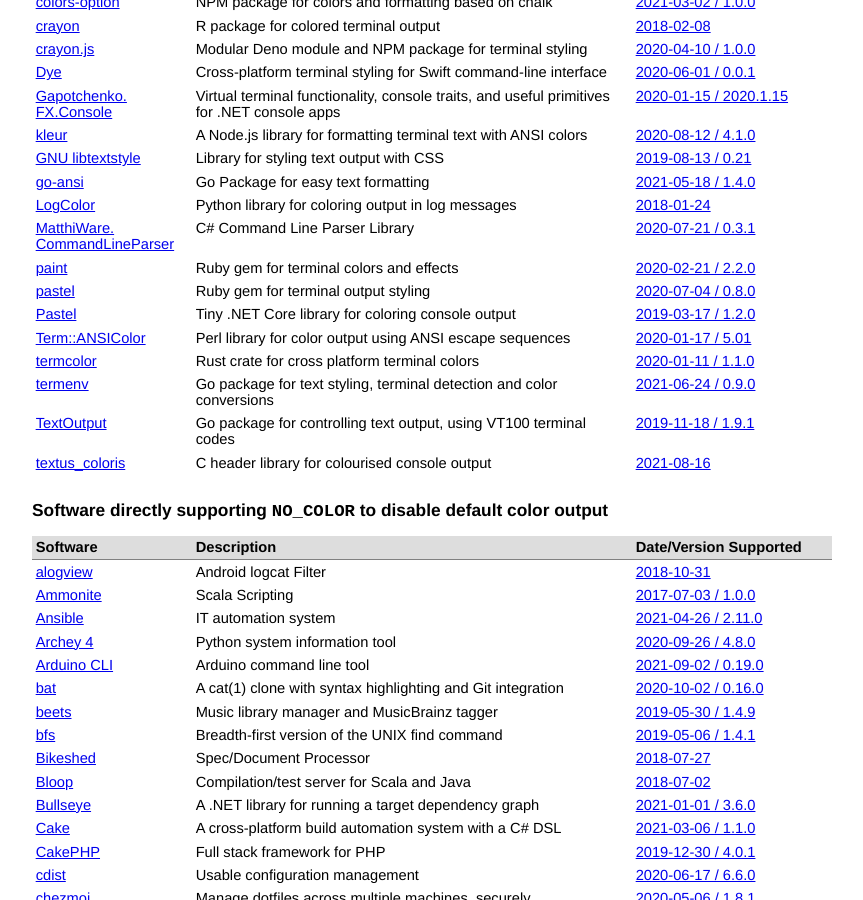
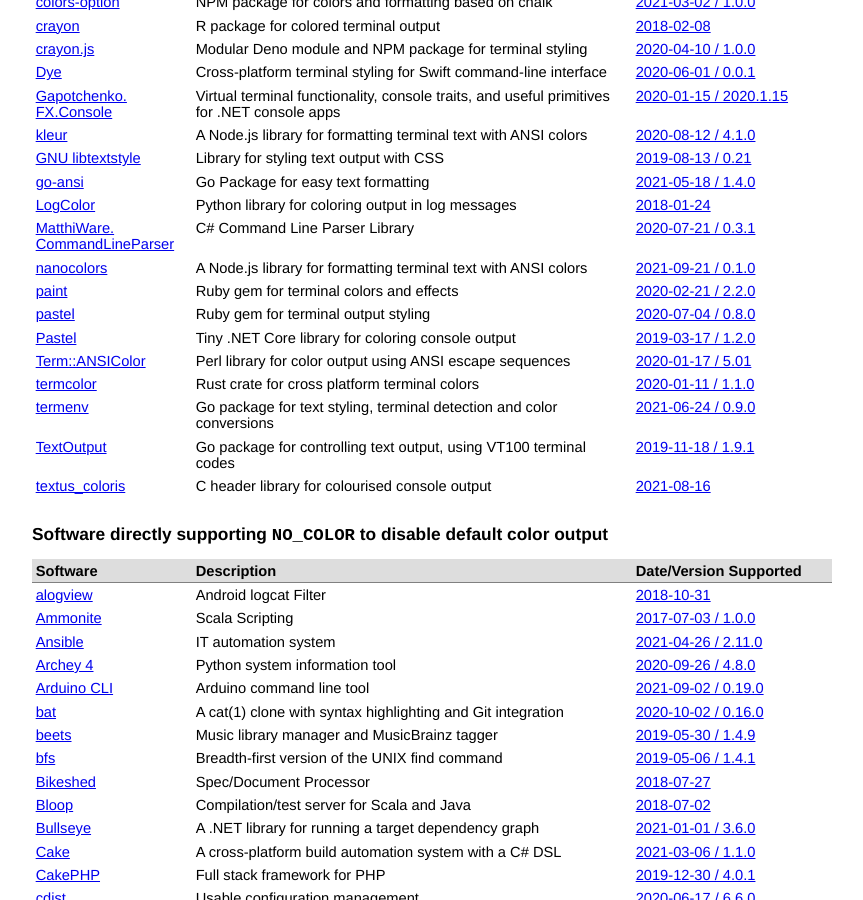
Before and after one commit to jcs/no_color, a Jekyll site: the page built from index.md, in a window 1280 px wide and 900 px high, scrolled down 887 px. Shown: the whole window, without its empty margins (208-1071 px from the left). Built offline with Jekyll 4.4.1, drawn with Linux system fonts in a browser that asks for light colours; our own code applies the rules of GitHub Pages for plain Markdown files.

Commit message:
Add Nano Colors

```diff
--- a/index.md
+++ b/index.md
@@ -78,6 +78,7 @@ color via `NO_COLOR`.
 | [go-ansi](https://git.sr.ht/~poldi1405/go-ansi/) | Go Package for easy text formatting | [2021-05-18 / 1.4.0](https://git.sr.ht/~poldi1405/go-ansi/commit/5d3db1d715a4ab8b00dda60b9b87054a4146c1aa)
 | [LogColor](https://github.com/induane/logcolor) | Python library for coloring output in log messages | [2018-01-24](https://github.com/induane/logcolor/commit/0092b0af2a1506eee2b0ca028b1cf51f78fc91fa) |
 | [MatthiWare. CommandLineParser](https://github.com/MatthiWare/CommandLineParser.Core) | C# Command Line Parser Library | [2020-07-21 / 0.3.1](https://github.com/MatthiWare/CommandLineParser.Core/commit/240154043afadee1a581866f537b22048d2f69bc) |
+| [nanocolors](https://github.com/ai/nanocolors) | A Node.js library for formatting terminal text with ANSI colors | [2021-09-21 / 0.1.0](https://github.com/ai/nanocolors/releases/tag/0.1.0) |
 | [paint](https://github.com/janlelis/paint) | Ruby gem for terminal colors and effects | [2020-02-21 / 2.2.0](https://github.com/janlelis/paint/tree/v2.2.0) |
 | [pastel](https://github.com/piotrmurach/pastel) | Ruby gem for terminal output styling | [2020-07-04 / 0.8.0](https://github.com/piotrmurach/pastel/releases/tag/v0.8.0) |
 | [Pastel](https://github.com/silkfire/Pastel) | Tiny .NET Core library for coloring console output | [2019-03-17 / 1.2.0](https://github.com/silkfire/Pastel/commit/8a89c2930a2b7ff2c6beae67e6c00fe1d74189d5) |
```
